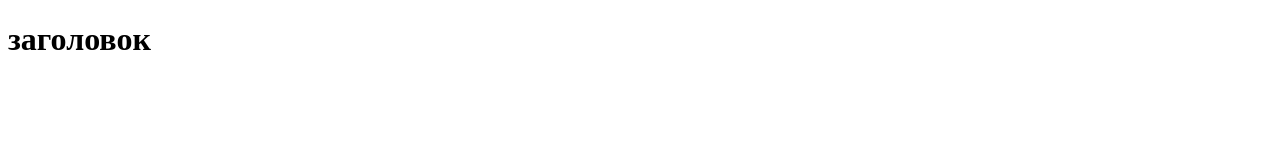
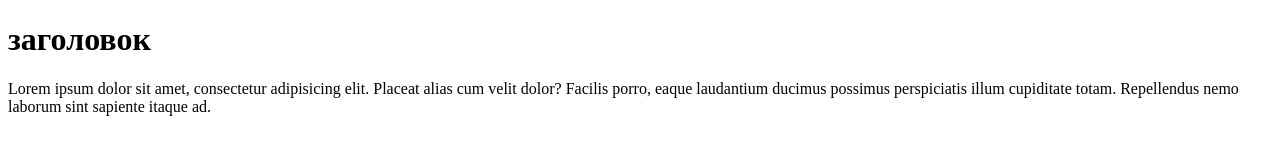
Before and after one commit to AdonChel/TestProject, a plain HTML site: page index.html in a window 1280 px wide. Drawn offline with Linux system fonts and the light colour scheme.

Commit message:
add style

```diff
--- a/index.html
+++ b/index.html
@@ -8,5 +8,6 @@
 </head>
 <body>
     <h1>заголовок</h1>
+    <p>Lorem ipsum dolor sit amet, consectetur adipisicing elit. Placeat alias cum velit dolor? Facilis porro, eaque laudantium ducimus possimus perspiciatis illum cupiditate totam. Repellendus nemo laborum sint sapiente itaque ad.</p>
 </body>
 </html>
--- /dev/null
+++ b/style.css
@@ -0,0 +1 @@
+body {}
```
